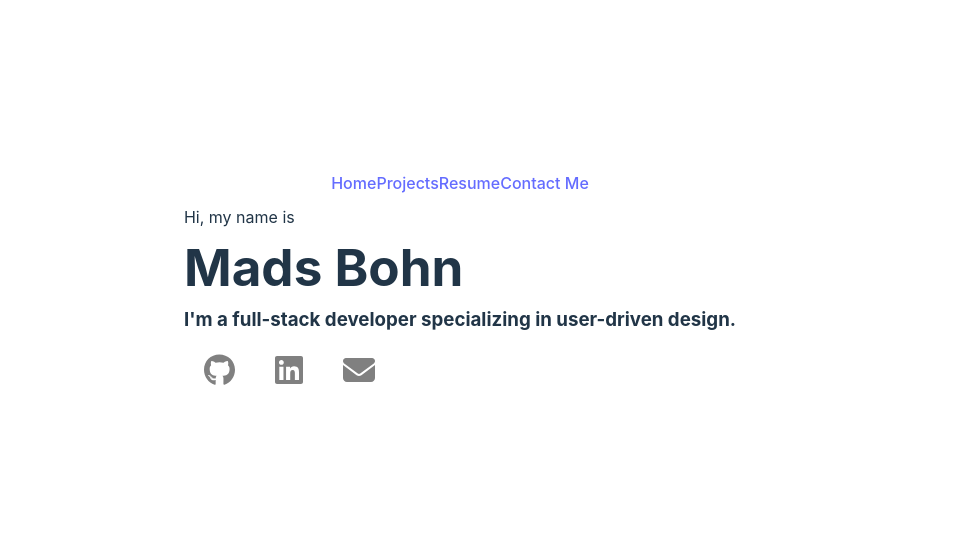
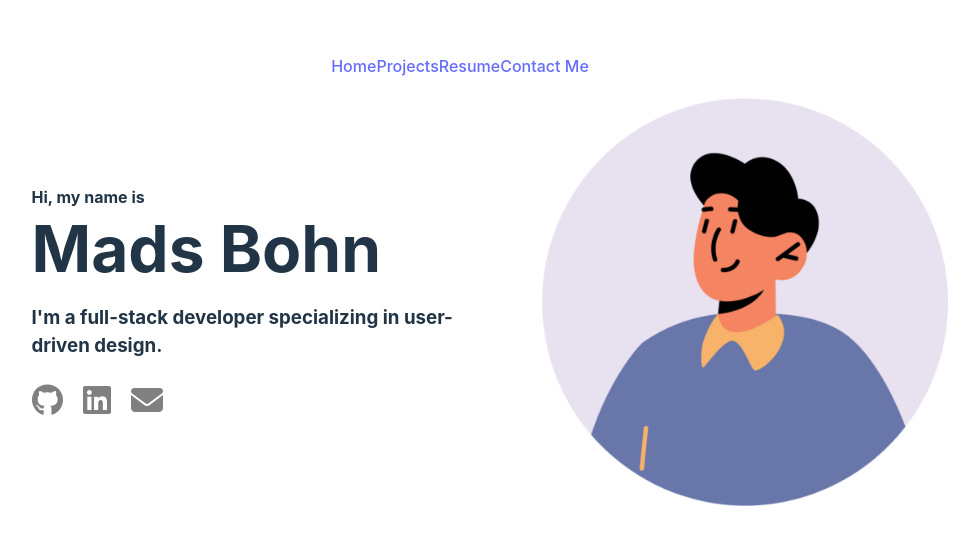
Before and after one commit to mads-bohn/portfolio, a React (Vite) app in the folder portfolio-ui/: page / in a window 1280 px wide. Shown: the part 107-652 px from the top of the page, without its empty margins (180-1159 px from the left). Built offline with nearby package versions, Linux system fonts and the light colour scheme.

Commit message:
styled hero, added placeholder img

```diff
--- a/portfolio-ui/src/components/index/Introduction.jsx
+++ b/portfolio-ui/src/components/index/Hero.jsx
@@ -1,13 +1,18 @@
 import React from 'react'
 import SocialBadges from './SocialBadges'
 
-export default function Introduction() {
+export default function Hero() {
   return (
-    <div className='introduction'>
-        <p>Hi, my name is</p>
+    <div className='hero'>
+      <div className='hero-left'>
+        <h4>Hi, my name is</h4>
         <h1>Mads Bohn</h1>
         <h3>I'm a full-stack developer specializing in user-driven design.</h3>
         <SocialBadges iconSize={"l"} />
+      </div>
+      <div className='hero-right'>
+        <img src='../src/assets/placeholder.png'/>
+      </div>
     </div>
   )
 }
--- a/portfolio-ui/src/index.css
+++ b/portfolio-ui/src/index.css
@@ -54,12 +54,37 @@ button:focus-visible {
   outline: 4px auto -webkit-focus-ring-color;
 }
 
-.introduction {
+
+.hero {
+  width: 80%;
+  display: flex;
+  justify-content: space-between;
+  align-items: center;
+  margin: 0 auto;
+}
+
+.hero-left {
   text-align: left;
+  width: 50%;
+  padding: 40px;
 }
-.introduction * {
-  margin: 10px;
-  padding: 0;
+.hero-left h1 {
+  font-size: 4rem;
+  margin: 0 auto 20px;
+}
+.hero-left h4 {
+  /* font-size: 1.2rem; */
+  inline-size: 450px;
+  text-align: justify;
+  margin: 5px 0;
+}
+
+.hero-right {
+  width: 50%;
+}
+.hero-right img {
+  padding: 20px;
+  max-width: 100%;
 }
 
 .socialBadges a {
@@ -68,8 +93,8 @@ button:focus-visible {
 }
 
 .socialIcon {
-  margin: 5px;
-  padding: 5px;
+  margin-right: 10px;
+  padding: 5px 10px 5px 0;
 }
 .socialIcon:hover {
   color: #747bff;
--- a/portfolio-ui/src/pages/index.jsx
+++ b/portfolio-ui/src/pages/index.jsx
@@ -1,14 +1,13 @@
 import React from 'react'
 import Navbar from '../components/navbar'
-import SocialBadges from '../components/index/SocialBadges'
-import Introduction from '../components/index/Introduction'
+
+import Hero from '../components/index/Hero'
 
 export default function Index() {
   return (
     <div>
         <Navbar />
-        <Introduction />
-
+        <Hero />
     </div>
   )
 }
```
Also changed, not shown: portfolio-ui/src/assets/placeholder.png (added).
